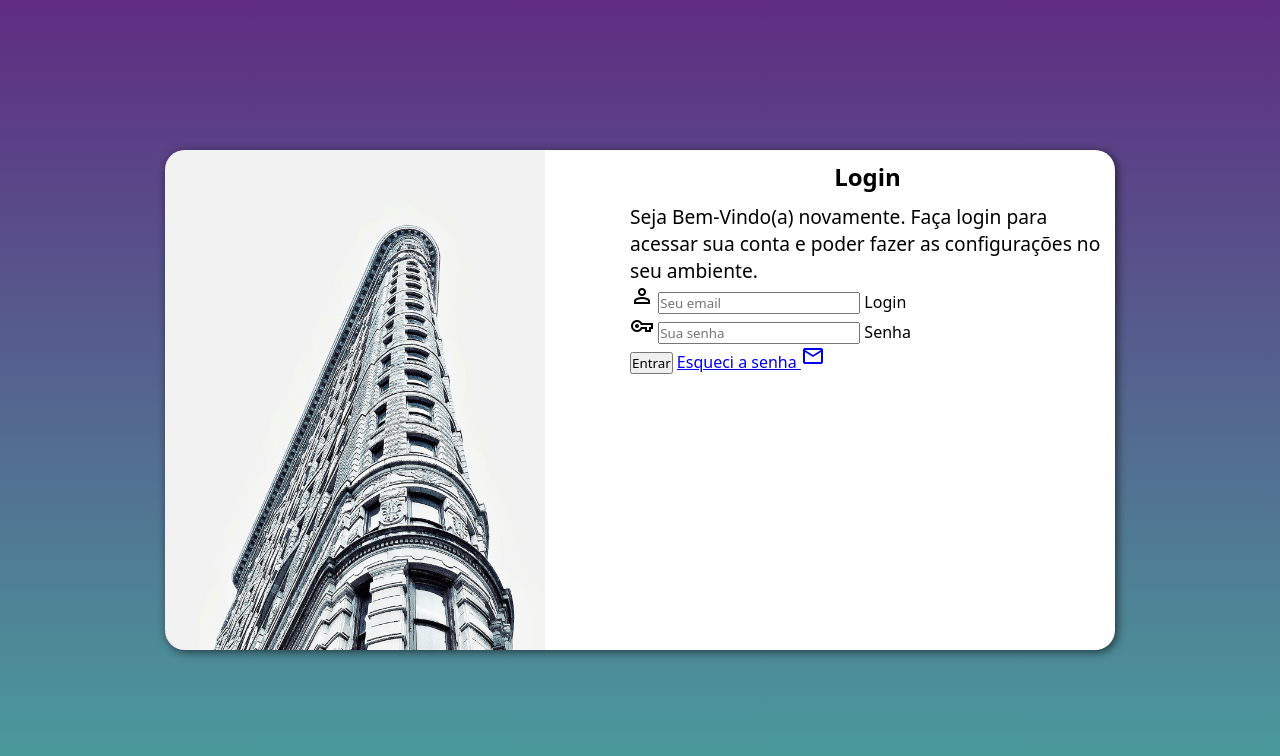
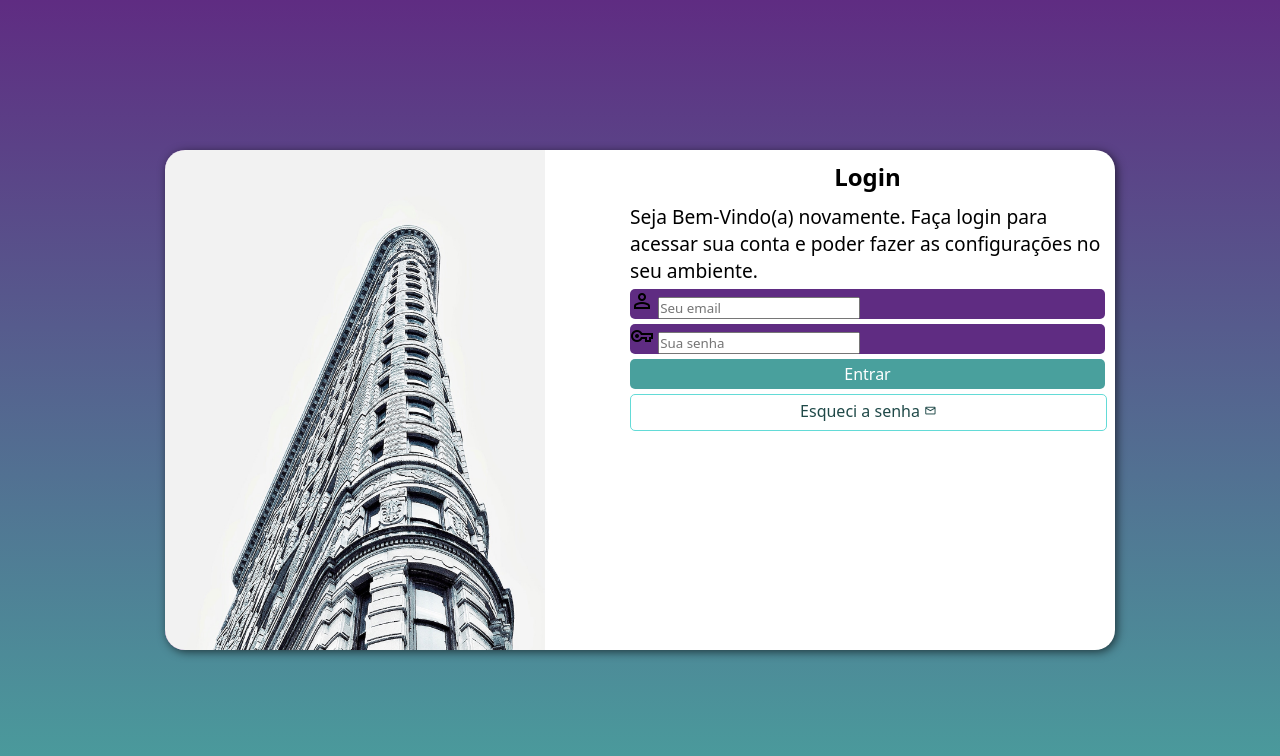
Before and after one commit to renzopereira/Projeto-Login, a plain HTML site: page index.html in a window 1280 px wide. Drawn offline with nearby package versions, Linux system fonts and the light colour scheme.

Commit message:
formatação do login

```diff
--- a/estilos/style.css
+++ b/estilos/style.css
@@ -60,3 +60,58 @@ div#formulario > h1 {
 div#formulario > p {
     font-size: 0.8em;
 }
+
+form > div.campo {
+    background-color: #5f2c82;
+    width: 100%;
+    display: block;
+    height: 30px;
+    border-radius: 5px;
+    margin: 5px 0px;
+}
+
+div.campo > label {
+    display: none;
+}
+
+form > input[type=submit] {
+    display: block;
+    font-size: 1em;
+    width: 100%;
+    height: 30px;
+    background-color: #49a09d;
+    border: none;
+    border-radius: 5px;
+    margin-top: 5px;
+    color: white;
+    cursor: pointer;
+}
+
+form > input[type=submit]:hover {
+   background-color: #2e6664;
+}
+
+form > a.botao {
+    display: block;
+    font-size: 1em;
+    text-align: center;
+    text-decoration: none;
+    width: 100%;
+    height: 30px;
+    padding-top: 5px;
+    background-color: white;
+    color: #1f4948;
+    border: none;
+    border-radius: 5px;
+    margin-top: 5px;
+    cursor: pointer;
+    border: 1px solid #63dbd7;
+}
+
+form > a.botao:hover {
+     background-color: #63dbd7;
+}
+
+form > a.botao > span {
+    font-size: 0.8em;
+}
--- a/index.html
+++ b/index.html
@@ -29,8 +29,8 @@
                         <input type="password" name="Senha" id="isenha" placeholder="Sua senha" autocomplete="current-password" required minlength="8" maxlength="20">
                         <label for="isenha">Senha</label>
                     </div>
-                    <input type="submit" value="Entrar">
-                    <a href="Esqueci.html">Esqueci a senha <span class="material-symbols-outlined">mail</span></a>
+                    <input type="submit" value="Entrar" class="botao">
+                    <a href="Esqueci.html" class="botao">Esqueci a senha <span class="material-symbols-outlined">mail</span></a>
                 </form>
             </div>
         </section>
```
Also changed, not shown: estilos/media-query.css (line endings or trailing spaces).
